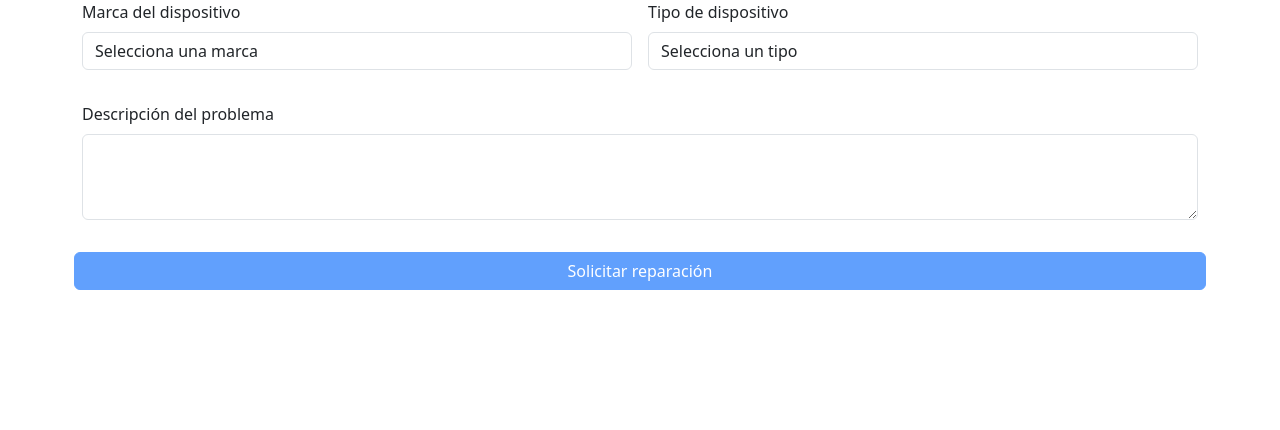
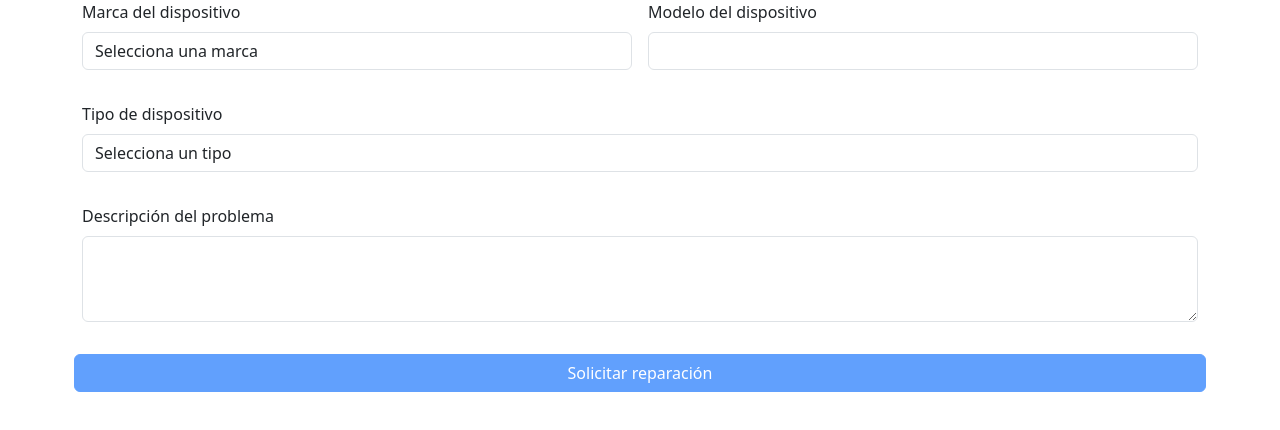
Before and after one commit to SI732-2302-WV71-Repair-Project/Frontend, an Angular app: page /app-new-device in a window 1280 px wide. Shown: the top 430 px of the page. Built offline with nearby package versions, Linux system fonts and the light colour scheme.

Commit message:
generating new device

```diff
--- a/src/app/components/new-device/new-device.component.html
+++ b/src/app/components/new-device/new-device.component.html
@@ -17,8 +17,17 @@
             </select>
         </div>
 
+        <!-- Modelo del dispositivo -->
+        <div class="mb-3 col-sm-6">
+            <label for="deviceModel" class="form-label">Modelo del dispositivo</label>
+            <input [(ngModel)]="deviceModel" name="deviceModel" id="deviceModel" class="form-control" required>
+            <div *ngIf="repairForm.submitted && !repairForm.form?.get('deviceModel')?.valid" class="text-danger">
+                El modelo es requerido.
+            </div>
+        </div>
+
         <!-- Tipo de dispositivo -->
-        <div class="mb-3 col-sm-6">
+        <div class="mb-3">
             <label for="deviceType" class="form-label">Tipo de dispositivo</label>
             <select [(ngModel)]="deviceType" name="deviceType" id="deviceType" class="form-control" required>
                 <option value="" disabled selected>Selecciona un tipo</option>
--- a/src/app/components/new-device/new-device.component.ts
+++ b/src/app/components/new-device/new-device.component.ts
@@ -7,6 +7,7 @@ import { Component } from '@angular/core';
 })
 export class NewDeviceComponent {
   deviceBrand = '';
+  deviceModel = '';
   deviceType = '';
   problemDescription = '';
   showConfirmation = false;
```
